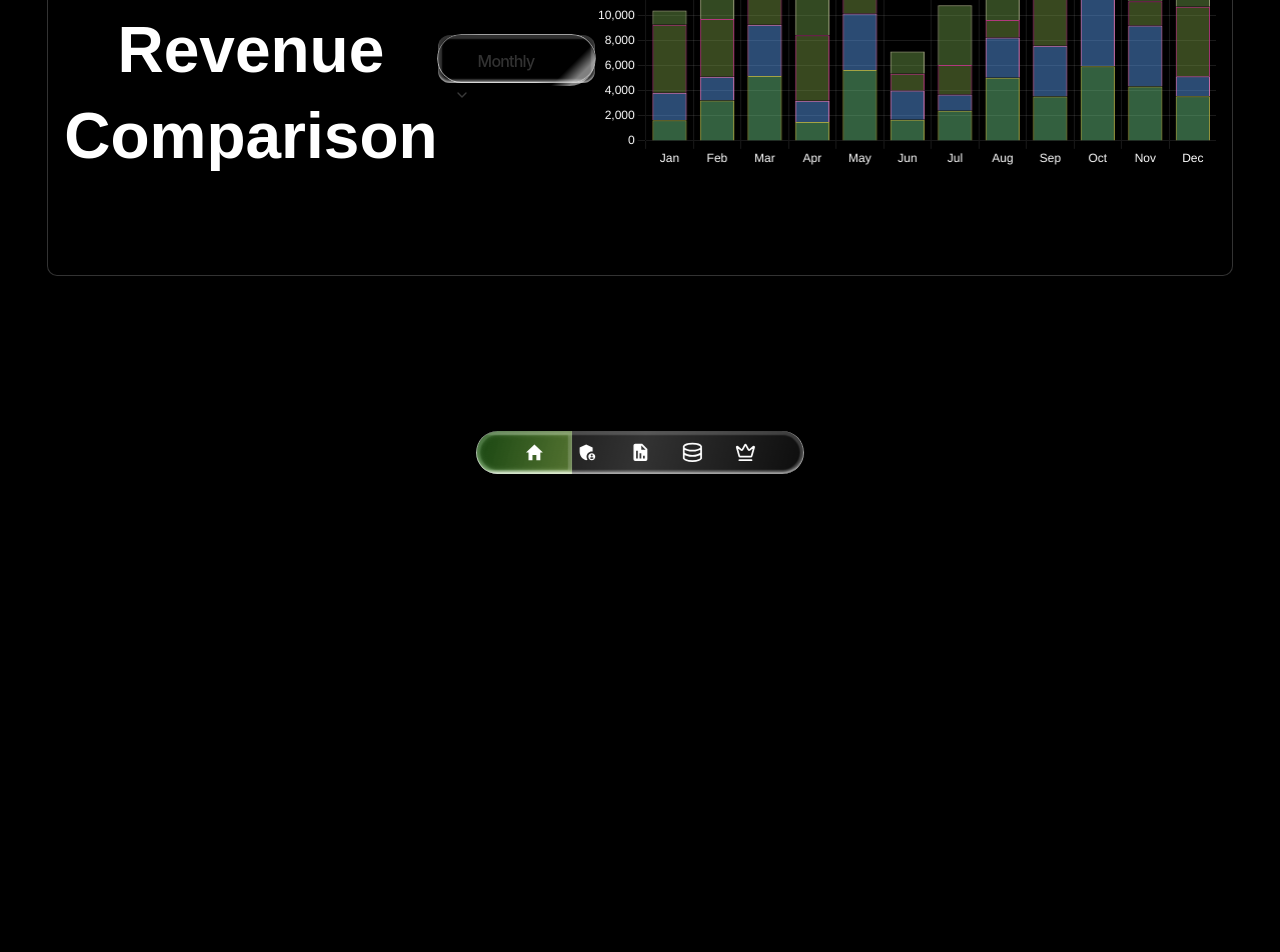
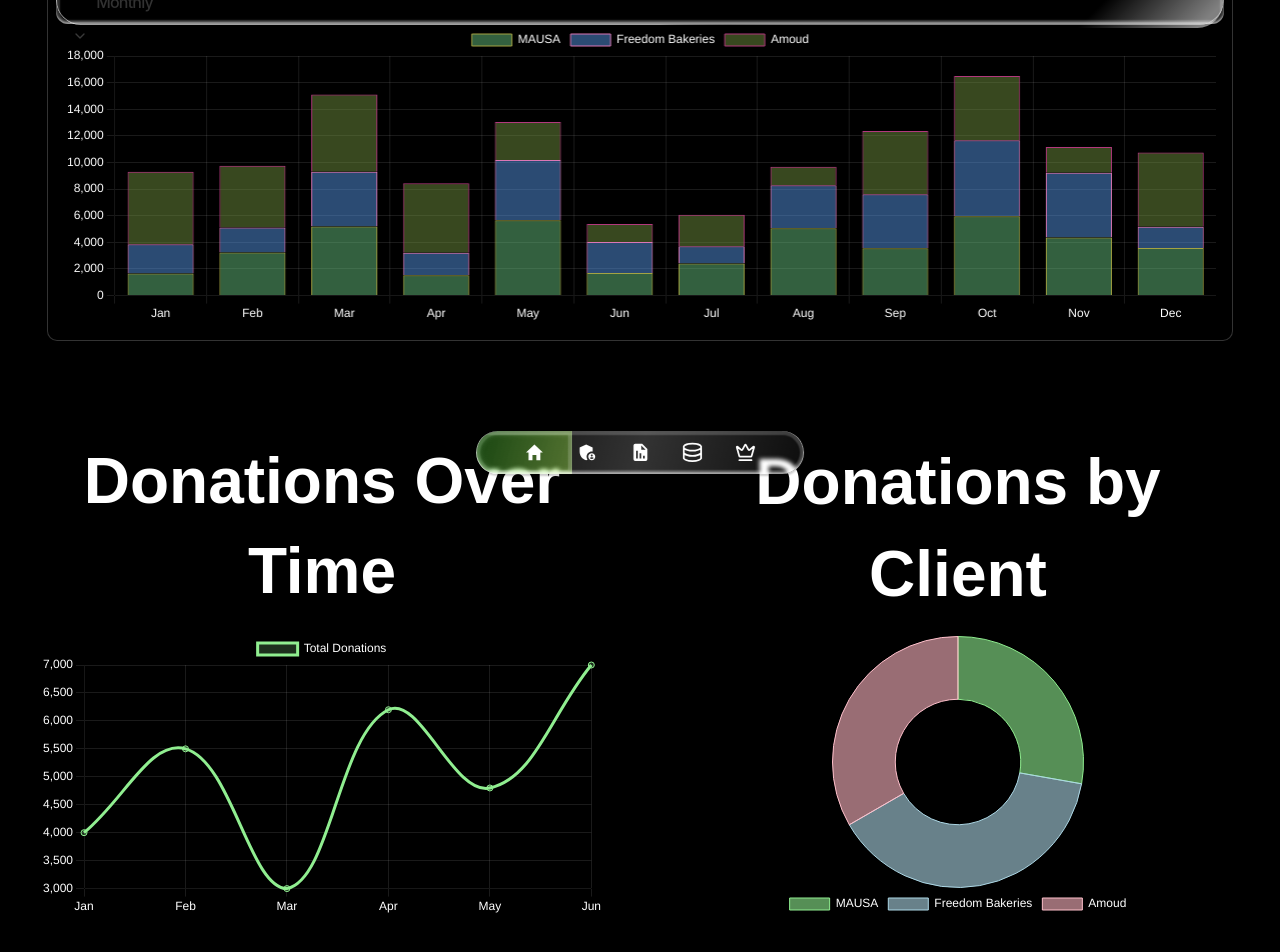
Before and after one commit to virus0231/yoc, a Next.js app: page /dashboard in a window 1280 px wide. Shown: the part 294-1246 px from the top of the page. Before the commit the page ends 880 px from the top, so only its background shows below. Built offline with nearby package versions, Linux system fonts and the light colour scheme.

Commit message:
added another in dashboard with two charts

```diff
--- /dev/null
+++ b/src/app/dashboard/LineDonationChart.js
@@ -0,0 +1,62 @@
+"use client";
+
+import { Line } from "react-chartjs-2";
+import {
+  Chart,
+  LineElement,
+  PointElement,
+  LinearScale,
+  CategoryScale,
+  Legend,
+  Tooltip,
+} from "chart.js";
+import React, { useMemo } from "react";
+
+Chart.register(
+  LineElement,
+  PointElement,
+  LinearScale,
+  CategoryScale,
+  Legend,
+  Tooltip
+);
+
+export default function LineDonationChart() {
+  const data = useMemo(
+    () => ({
+      labels: ["Jan", "Feb", "Mar", "Apr", "May", "Jun"],
+      datasets: [
+        {
+          label: "Total Donations",
+          data: [4000, 5500, 3000, 6200, 4800, 7000],
+          borderColor: "lightgreen",
+          backgroundColor: "rgba(144,238,144,0.2)",
+          fill: true,
+          tension: 0.4,
+        },
+      ],
+    }),
+    []
+  );
+
+  const options = {
+    responsive: true,
+    maintainAspectRatio: false,
+    plugins: {
+      legend: { labels: { color: "#fff" } },
+    },
+    scales: {
+      x: { ticks: { color: "#fff" }, grid: { color: "rgba(255,255,255,0.1)" } },
+      y: { ticks: { color: "#fff" }, grid: { color: "rgba(255,255,255,0.1)" } },
+    },
+  };
+
+  return (
+    <div className="flex flex-col items-center w-full h-full">
+      <h3 className="logo text-xl text-center my-4">Donations Over Time</h3>
+      <div className="relative w-full h-[300px] px-2 pb-4">
+        <Line data={data} options={options} />
+      </div>
+    </div>
+  );
+}
--- /dev/null
+++ b/src/app/dashboard/RadialDonationChart.js
@@ -0,0 +1,48 @@
+"use client";
+
+import { Doughnut } from "react-chartjs-2";
+import { Chart, ArcElement, Tooltip, Legend } from "chart.js";
+import React, { useMemo } from "react";
+
+Chart.register(ArcElement, Tooltip, Legend);
+
+export default function RadialDonationChart() {
+  const data = useMemo(
+    () => ({
+      labels: ["MAUSA", "Freedom Bakeries", "Amoud"],
+      datasets: [
+        {
+          data: [5000, 7000, 6000],
+          backgroundColor: [
+            "rgba(144,238,144,0.6)",
+            "rgba(173,216,230,0.6)",
+            "rgba(255,182,193,0.6)",
+          ],
+          borderColor: ["lightgreen", "lightblue", "pink"],
+          borderWidth: 1,
+        },
+      ],
+    }),
+    []
+  );
+
+  const options = {
+    responsive: true,
+    maintainAspectRatio: false,
+    plugins: {
+      legend: {
+        labels: { color: "#fff" },
+        position: "bottom",
+      },
+    },
+  };
+
+  return (
+    <div className="flex flex-col items-center w-full h-full">
+      <h3 className="logo text-sm text-center my-4">Donations by Client</h3>
+      <div className="relative w-full h-[300px] px-2 pb-4">
+        <Doughnut data={data} options={options} />
+      </div>
+    </div>
+  );
+}
--- a/src/app/dashboard/StackedRevenueBarChart.js
+++ b/src/app/dashboard/StackedRevenueBarChart.js
@@ -21,8 +21,7 @@ import {
 ChartJS.register(BarElement, CategoryScale, LinearScale, Tooltip, Legend);
 
 const TIME_RANGES = ["Monthly", "Yearly", "Quarterly", "Daily", "Hourly"];
-
-const CLIENTS = ["MAUSA", "Freedom Bakeries", "Amoud", "All"];
+const CLIENTS = ["MAUSA", "Freedom Bakeries", "Amoud"];
 
 function generateMockData(timeframe) {
   let labels = [];
@@ -57,7 +56,6 @@ function generateMockData(timeframe) {
       ];
   }
 
-  // Each client is its own dataset in the stack
   const datasets = CLIENTS.map((client) => ({
     label: client,
     data: labels.map(() => Math.floor(Math.random() * 5000 + 1000)),
@@ -78,11 +76,11 @@ function randomColor(opacity = 1) {
 
 export default function StackedRevenueBarChart() {
   const [timeframe, setTimeframe] = useState("Monthly");
-
   const chartData = useMemo(() => generateMockData(timeframe), [timeframe]);
 
   const options = {
     responsive: true,
+    maintainAspectRatio: false,
     plugins: {
       legend: {
         labels: { color: "#fff" },
@@ -107,11 +105,12 @@ export default function StackedRevenueBarChart() {
   };
 
   return (
-    <div className="theme_box relative overflow-hidden backdrop-blur-lg bg-black/30 border border-white/20">
-      <div className="flex justify-between items-center mb-4">
-        <h2 className="logo text-2xl">Stacked Revenue Comparison</h2>
+    <div className="w-full space-y-4">
+      <div className="theme_box w-full overflow-hidden backdrop-blur-lg bg-black/30 border border-white/20 flex flex-col items-center px-4 py-6">
+        <h2 className="logo text-xs text-center mb-4">Revenue Comparison</h2>
+
         <Select value={timeframe} onValueChange={setTimeframe}>
-          <SelectTrigger className="input_field w-[160px]">
+          <SelectTrigger className="input_field w-[180px] mb-6">
             <SelectValue placeholder="Select timeframe" />
           </SelectTrigger>
           <SelectContent className="bg-black/80 border border-white/20 text-white">
@@ -122,9 +121,10 @@ export default function StackedRevenueBarChart() {
             ))}
           </SelectContent>
         </Select>
-      </div>
-      <div className="w-full h-[400px]">
-        <Bar data={chartData} options={options} />
+
+        <div className="relative w-full h-[300px]">
+          <Bar data={chartData} options={options} />
+        </div>
       </div>
     </div>
   );
--- a/src/app/dashboard/page.js
+++ b/src/app/dashboard/page.js
@@ -1,14 +1,25 @@
-// app/dashboard/page.js
 "use client";
+
+import StackedRevenueBarChart from "./StackedRevenueBarChart";
+import LineDonationChart from "./LineDonationChart";
+import RadialDonationChart from "./RadialDonationChart";
 import Home from "../home/page";
-import StackedRevenueBarChart from "./StackedRevenueBarChart";
 
 export default function DashboardPage() {
   return (
     <Home>
       <main className="min-h-screen px-4 py-6 bg-black text-white">
-        <div className="max-w-7xl mx-auto space-y-6">
+        <div className="max-w-7xl mx-auto space-y-8">
           <StackedRevenueBarChart />
+
+          <div className="flex flex-col md:flex-row gap-6">
+            <div className="theme_box flex-1 p-0 overflow-hidden">
+              <LineDonationChart />
+            </div>
+            <div className="theme_box flex-1 p-0 overflow-hidden">
+              <RadialDonationChart />
+            </div>
+          </div>
         </div>
       </main>
     </Home>
```
